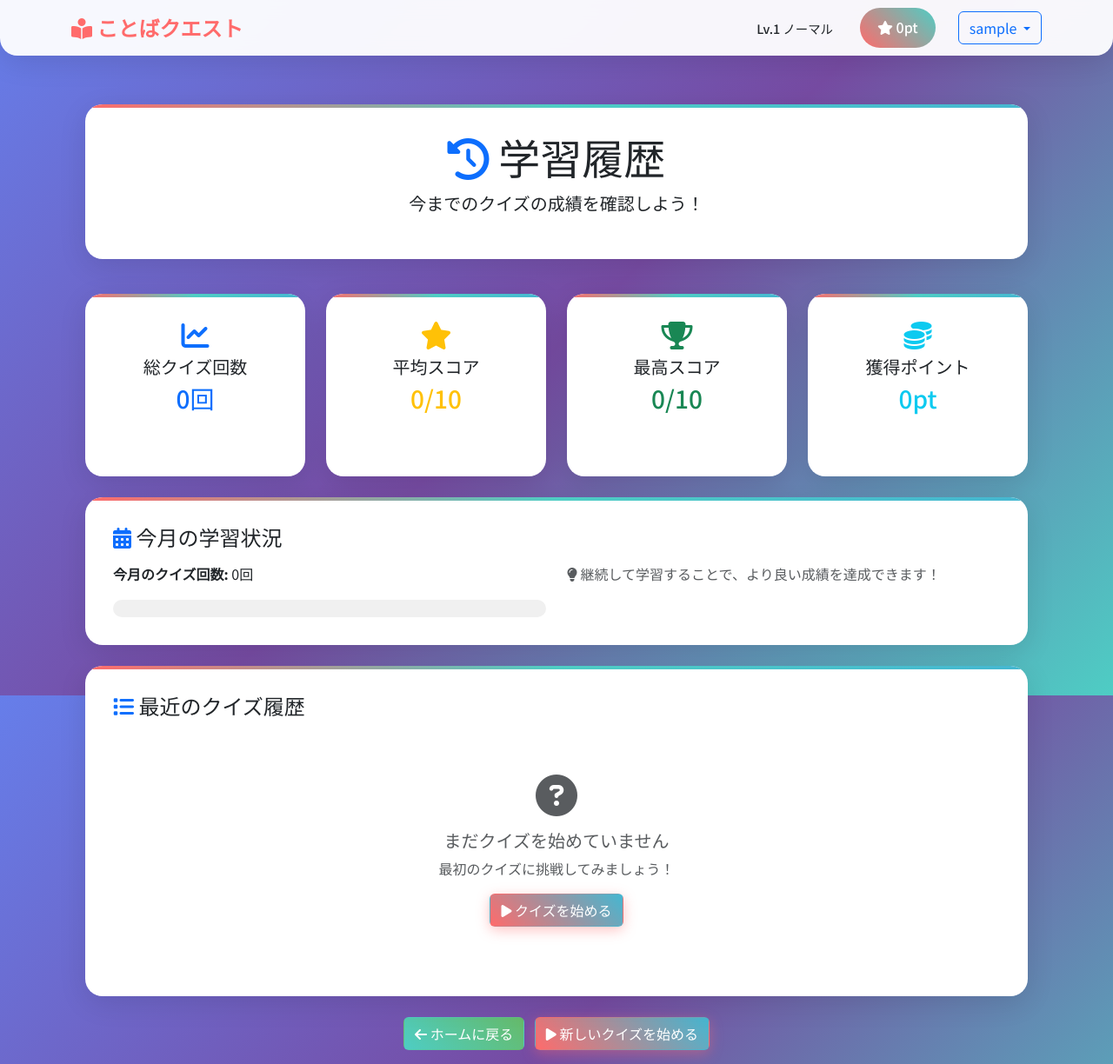
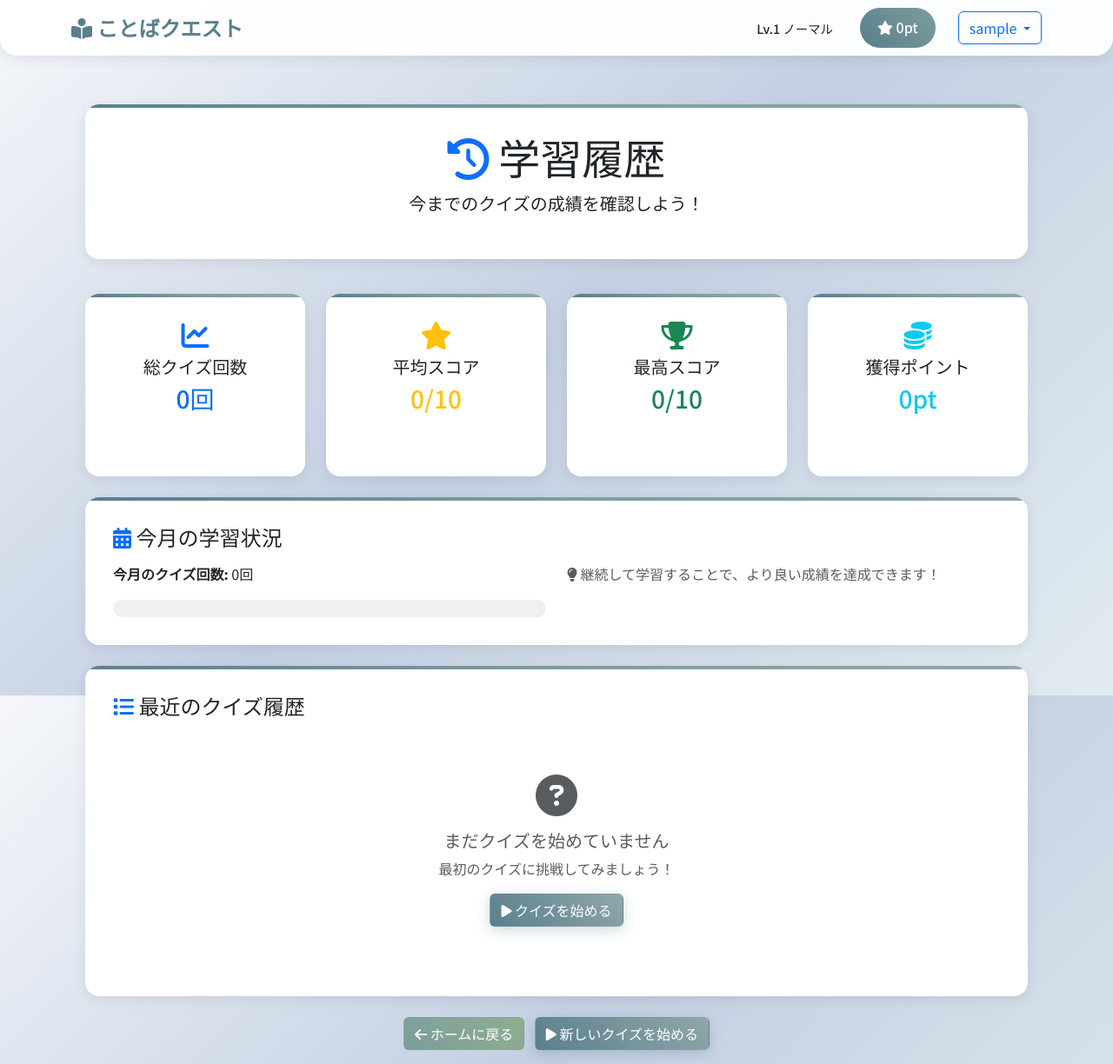
Before and after one commit to kiyo0128/kotoba-quest, a Django app: page /quiz/history/ in a window 1280 px wide. Shown: the whole page at 87% size. Run offline with Django 4.2, Linux system fonts and the light colour scheme; the visitor is signed in with stand-in values (Sample User, id 1); data that the repository does not hold is empty.

Commit message:
Update UI styling and fix progress bar display
- Switched to muted color palette for better child-friendly design
- Fixed progress bar percentage calculation in history template
- Added anthropic dependency for future AI features
- Cleaned up unused imports in OpenAI service
- Removed unnecessary question_num parameter

🤖 Generated with [Claude Code](https://claude.ai/code)

Co-Authored-By: Claude <noreply@anthropic.com>

```diff
--- a/quiz/openai_service.py
+++ b/quiz/openai_service.py
@@ -1,5 +1,4 @@
 import openai
-import json
 import re
 from django.conf import settings
 from typing import List, Dict
@@ -189,7 +188,7 @@ C) 選択肢3
 
         for i, block in enumerate(question_blocks):
             try:
-                question_data = self._parse_single_question(block, i + 1)
+                question_data = self._parse_single_question(block)
                 if question_data:
                     questions.append(question_data)
             except Exception as e:
@@ -198,7 +197,7 @@ C) 選択肢3
 
         return questions
 
-    def _parse_single_question(self, block: str, question_num: int) -> Dict:
+    def _parse_single_question(self, block: str) -> Dict:
         """
         単一の問題ブロックをパースする
         """
--- a/requirements.txt
+++ b/requirements.txt
@@ -48,3 +48,4 @@ tzdata==2025.2
 urllib3==2.4.0
 whitenoise==6.9.0
 pykakasi==2.3.0
+anthropic==0.54.0
--- a/templates/base.html
+++ b/templates/base.html
@@ -14,19 +14,19 @@
 
     <style>
         :root {
-            --primary-color: #FF6B6B;
-            --secondary-color: #4ECDC4;
-            --accent-color: #45B7D1;
-            --warning-color: #FFA726;
-            --success-color: #66BB6A;
-            --info-color: #42A5F5;
-            --purple-color: #AB47BC;
-            --background-gradient: linear-gradient(135deg, #667eea 0%, #764ba2 100%);
-            --card-shadow: 0 8px 32px rgba(0,0,0,0.1);
-            --text-shadow: 1px 1px 2px rgba(0,0,0,0.1);
-            --border-radius-sm: 10px;
-            --border-radius-md: 15px;
-            --border-radius-lg: 20px;
+            --primary-color: #5A7F8C;
+            --secondary-color: #7B9D9E;
+            --accent-color: #8FA8AA;
+            --warning-color: #B8A082;
+            --success-color: #8FAE8F;
+            --info-color: #7E94B0;
+            --purple-color: #9E8BA8;
+            --background-gradient: linear-gradient(135deg, #f5f7fa 0%, #c3cfe2 100%);
+            --card-shadow: 0 4px 16px rgba(0,0,0,0.08);
+            --text-shadow: 1px 1px 2px rgba(0,0,0,0.05);
+            --border-radius-sm: 8px;
+            --border-radius-md: 12px;
+            --border-radius-lg: 16px;
             --spacing-xs: 0.5rem;
             --spacing-sm: 1rem;
             --spacing-md: 1.5rem;
@@ -36,7 +36,7 @@
 
         body {
             font-family: 'Noto Sans JP', sans-serif;
-            background: linear-gradient(135deg, #667eea 0%, #764ba2 50%, #4ecdc4 100%);
+            background: linear-gradient(135deg, #f5f7fa 0%, #c3cfe2 50%, #e2ebf0 100%);
             background-attachment: fixed;
             min-height: 100vh;
             margin: 0;
@@ -57,8 +57,8 @@
         }
 
         @keyframes pulseGlow {
-            0%, 100% { box-shadow: 0 0 20px rgba(255, 107, 107, 0.3); }
-            50% { box-shadow: 0 0 30px rgba(255, 107, 107, 0.6); }
+            0%, 100% { box-shadow: 0 0 20px rgba(90, 127, 140, 0.2); }
+            50% { box-shadow: 0 0 30px rgba(90, 127, 140, 0.3); }
         }
 
         .float-animation {
@@ -126,12 +126,12 @@
         .btn-primary-game {
             background: linear-gradient(45deg, var(--primary-color), var(--accent-color));
             color: white;
-            box-shadow: 0 4px 15px rgba(255, 107, 107, 0.4);
+            box-shadow: 0 4px 15px rgba(90, 127, 140, 0.3);
         }
 
         .btn-primary-game:hover {
-            transform: scale(1.08) translateY(-2px);
-            box-shadow: 0 8px 25px rgba(255, 107, 107, 0.6);
+            transform: scale(1.05) translateY(-1px);
+            box-shadow: 0 6px 20px rgba(90, 127, 140, 0.4);
             color: white;
         }
 
@@ -147,7 +147,7 @@
         }
 
         .btn-warning-game {
-            background: linear-gradient(45deg, var(--warning-color), #FFB74D);
+            background: linear-gradient(45deg, var(--warning-color), #C9B79C);
             color: white;
         }
 
@@ -172,17 +172,17 @@
             margin: 0 5px;
         }
 
-        .rank-normal { background: #9E9E9E; color: white; }
-        .rank-common { background: #2196F3; color: white; }
-        .rank-rare { background: #4CAF50; color: white; }
-        .rank-epic { background: #9C27B0; color: white; }
-        .rank-legendary { background: #FF9800; color: white; }
-        .rank-mythic { background: #E91E63; color: white; }
-        .rank-god { background: #FFD700; color: #333; }
-        .rank-legendary { background: linear-gradient(45deg, #FFD700, #FFA000); color: #333; }
+        .rank-normal { background: #8E8E8E; color: white; }
+        .rank-common { background: #7E94B0; color: white; }
+        .rank-rare { background: #8FAE8F; color: white; }
+        .rank-epic { background: #9E8BA8; color: white; }
+        .rank-legendary { background: #B8A082; color: white; }
+        .rank-mythic { background: #A8878F; color: white; }
+        .rank-god { background: #D4C5B9; color: #333; }
+        .rank-legendary { background: linear-gradient(45deg, #D4C5B9, #B8A082); color: #333; }
 
         .points-display {
-            background: linear-gradient(45deg, #FF6B6B, #4ECDC4);
+            background: linear-gradient(45deg, var(--primary-color), var(--secondary-color));
             color: white;
             padding: 10px 20px;
             border-radius: 25px;
@@ -234,7 +234,7 @@
 
         .choice-btn.selected {
             border-color: var(--primary-color);
-            background: linear-gradient(45deg, rgba(255, 107, 107, 0.1), rgba(78, 205, 196, 0.1));
+            background: linear-gradient(45deg, rgba(90, 127, 140, 0.1), rgba(123, 157, 158, 0.1));
         }
 
         .timer-display {
--- a/templates/quiz/history.html
+++ b/templates/quiz/history.html
@@ -57,7 +57,7 @@
                     <div class="col-md-6">
                         <p><strong>今月のクイズ回数:</strong> {{ current_month_sessions }}回</p>
                         <div class="progress-custom">
-                            <div class="progress-bar-custom" style="width: {% if current_month_sessions > 0 %}{{ current_month_sessions|floatformat:0 }}{% else %}0{% endif %}%"></div>
+                            <div class="progress-bar-custom" data-width="{{ current_month_sessions|default:0|floatformat:0 }}"></div>
                         </div>
                     </div>
                     <div class="col-md-6">
@@ -166,6 +166,13 @@
 {% block extra_js %}
 <script>
 document.addEventListener('DOMContentLoaded', function() {
+    // プログレスバーの幅を設定
+    const progressBars = document.querySelectorAll('.progress-bar-custom[data-width]');
+    progressBars.forEach(bar => {
+        const width = bar.getAttribute('data-width');
+        bar.style.width = width + '%';
+    });
+
     // テーブルの行にホバー効果を追加
     const tableRows = document.querySelectorAll('tbody tr');
     tableRows.forEach(row => {
```
